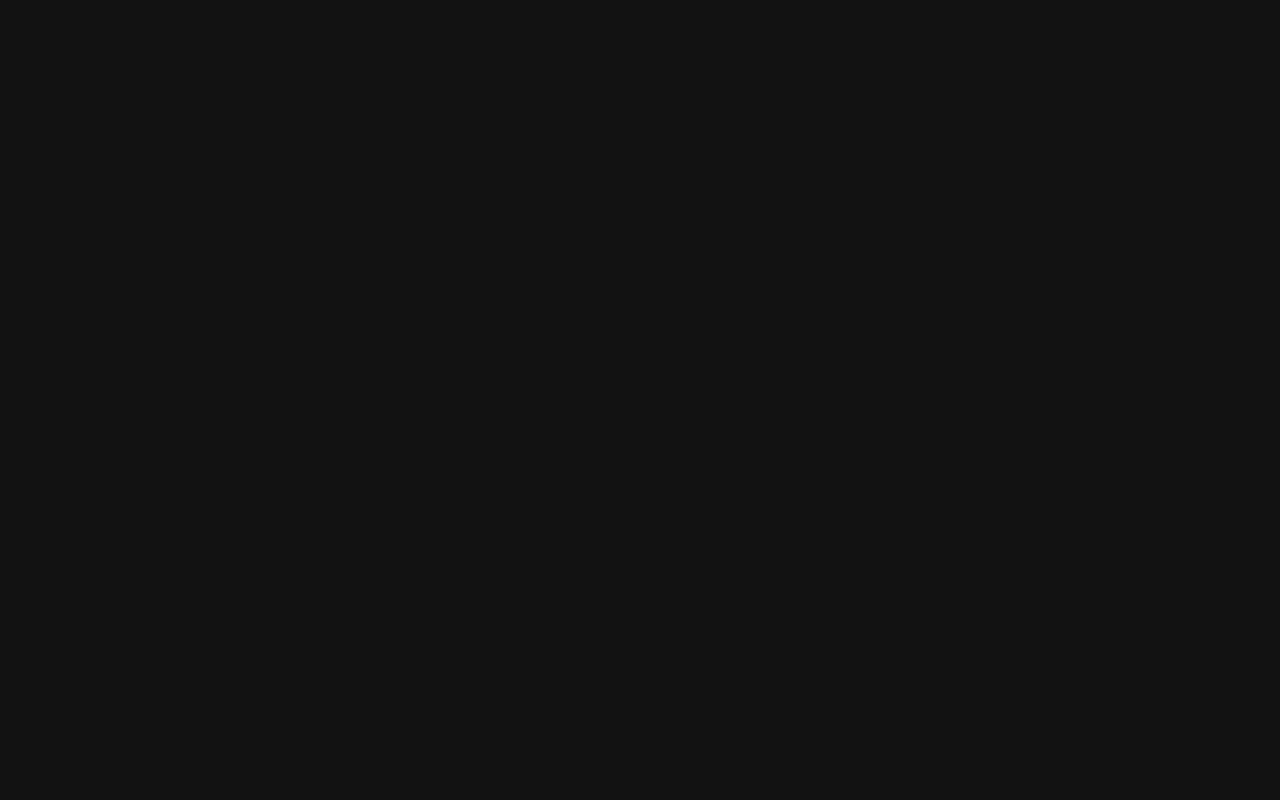
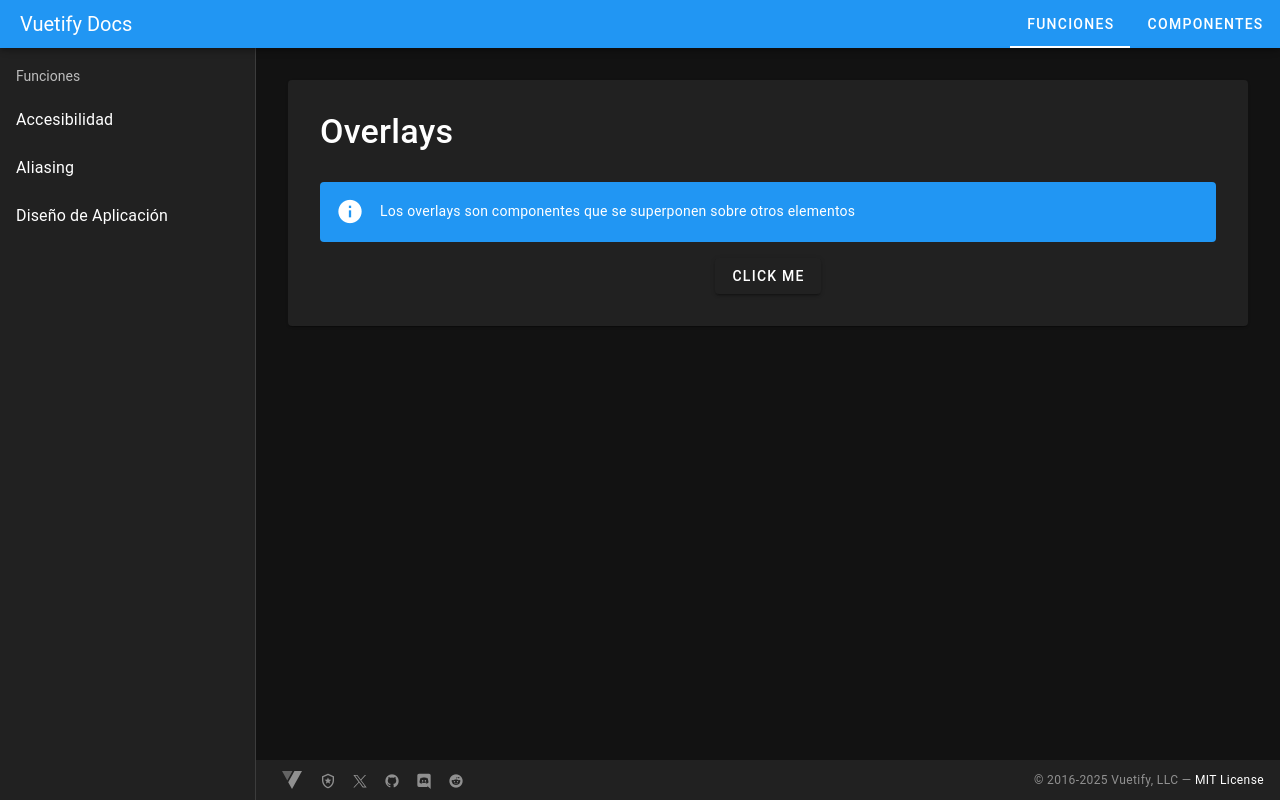
Before and after one commit to jkdevcode/vue-vuetify-prog, a Vue app: page /components/overlays in a window 1280 px wide. Before the commit this address had no page. Built offline with nearby package versions, Linux system fonts and the light colour scheme.

Commit message:
✨ Add component Overlays and update navigation routes

```diff
--- a/src/layouts/MainLayout.vue
+++ b/src/layouts/MainLayout.vue
@@ -87,6 +87,7 @@
       { title: 'Diálogos', route: '/components/dialogs' },
       { title: 'Expansion Panels', route: '/components/expansion-panels' },
       { title: 'Menus', route: '/components/menus' },
+      { title: 'Overlays', route: '/components/overlays' },
       //   { title: 'Formularios', route: '/components/forms' }
     ],
     // api: [
--- a/src/router/index.js
+++ b/src/router/index.js
@@ -79,6 +79,11 @@
           name: 'menus',
           component: () => import('@/views/components/MenusView.vue'),
         },
+        {
+          path: 'components/overlays',
+          name: 'overlays',
+          component: () => import('@/views/components/OverlaysView.vue'),
+        },
 
 
         // Redirección por defecto
--- /dev/null
+++ b/src/views/components/OverlaysView.vue
@@ -0,0 +1,26 @@
+<template>
+  <v-container class="md">
+    <v-card class="mx-auto pa-4">
+      <v-card-title class="text-h4 mb-4">Overlays</v-card-title>
+
+      <v-card-text>
+        <v-alert color="info" icon="mdi-information" class="mb-4">
+          Los overlays son componentes que se superponen sobre otros elementos
+        </v-alert>
+
+        <div class="d-flex justify-center">
+          <v-btn>
+            Click me
+            <v-overlay activator="parent" location-strategy="connected" scroll-strategy="block">
+              <v-card class="pa-2">Hello gays!</v-card>
+            </v-overlay>
+          </v-btn>
+        </div>
+      </v-card-text>
+    </v-card>
+  </v-container>
+</template>
+
+<script setup></script>
+
+<style scoped></style>
```
